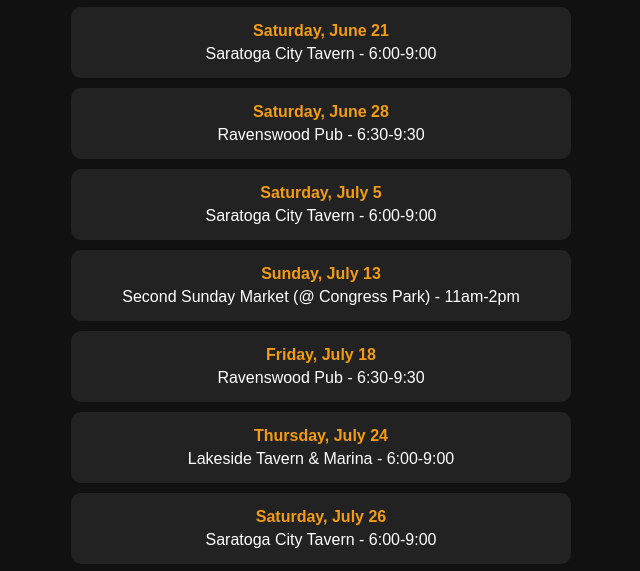
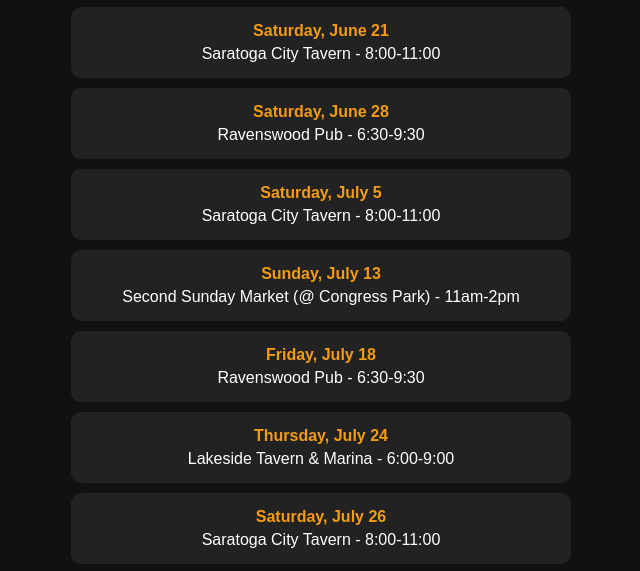
Before and after one commit to Ryanbean11/Upcoming-Shows, a plain HTML site: page index.html in a window 1280 px wide. Shown: the part 848-1419 px from the top of the page, 319-959 px from the left. Drawn offline with Linux system fonts and the light colour scheme.

Commit message:
Update index.html

```diff
--- a/index.html
+++ b/index.html
@@ -85,7 +85,7 @@
 
   <div class="show">
     <div class="date">Saturday, June 21</div>
-    <div class="venue">Saratoga City Tavern - 6:00-9:00</div>
+    <div class="venue">Saratoga City Tavern - 8:00-11:00</div>
   </div>
 </div>
 <div class="show-list">
@@ -96,7 +96,7 @@
 
   <div class="show">
     <div class="date">Saturday, July 5</div>
-    <div class="venue">Saratoga City Tavern - 6:00-9:00</div>
+    <div class="venue">Saratoga City Tavern - 8:00-11:00</div>
   </div>
 
   <div class="show">
@@ -116,7 +116,7 @@
 
 <div class="show">
   <div class="date">Saturday, July 26</div>
-  <div class="venue">Saratoga City Tavern - 6:00-9:00</div>
+  <div class="venue">Saratoga City Tavern - 8:00-11:00</div>
 </div>
 
 <div class="show">
```
